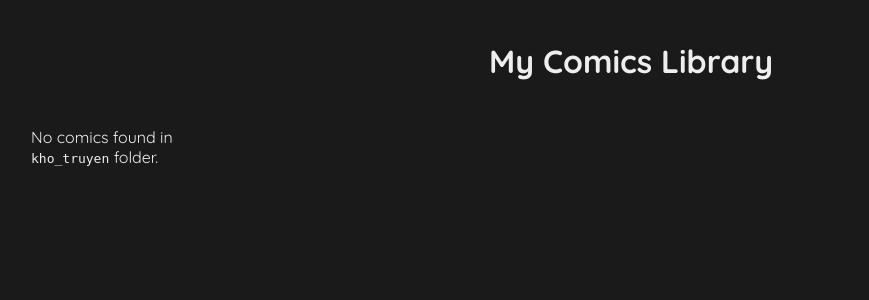
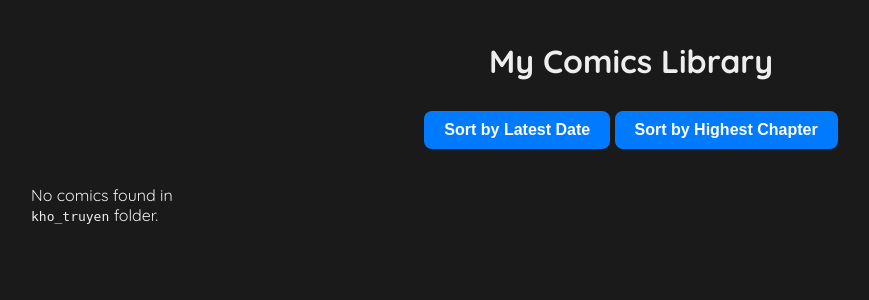
Before and after one commit to locthy/comic_lib, a Flask app: page / in a window 1280 px wide. Shown: the top 300 px of the page, without its empty margins (9-878 px from the left). Run offline with Flask 3, Linux system fonts and the light colour scheme; data that the repository does not hold is empty; some libraries are stand-ins or nearby versions.

Commit message:
Feature sort comic by latest update or most chapter

```diff
--- a/server.py
+++ b/server.py
@@ -1,7 +1,7 @@
 import os
 import re
 import argparse
-from flask import Flask, render_template, send_from_directory, abort
+from flask import Flask, render_template, send_from_directory, abort, jsonify, request
 from ultis import get_comics
 
 app = Flask(__name__)
@@ -72,9 +72,26 @@ def get_comic_name(comic_name):
 
 @app.route("/")
 def index():
-    comics = get_comics(BASE_DIR)
-    comics.sort(key=lambda c: c["highest_chapter"], reverse=True)
-    return render_template("index.html", comics=comics)
+    # Only return the template. JS will handle the data later.
+    # Chỉ trả về template. JS sẽ xử lý dữ liệu sau.
+    return render_template("index.html")
+
+
+@app.route("/api/comics")
+def api_get_comics():
+    comic_data = get_comics(BASE_DIR)
+    sort_method = request.args.get("sort", "latest")
+
+    if sort_method == "chapter":
+        sorted_data = sorted(
+            comic_data, key=lambda c: float(c.get("highest_chapter") or 0), reverse=True
+        )
+    else:
+        sorted_data = sorted(
+            comic_data, key=lambda c: float(c.get("time_update") or 0), reverse=True
+        )
+
+    return jsonify(sorted_data)
 
 
 @app.route("/wtf/")
--- a/templates/index.html
+++ b/templates/index.html
@@ -89,12 +89,77 @@
             padding: 2px 5px 8px;
             text-align: center;
         }
+
+        .btn {
+            display: inline-block;
+            padding: 10px 20px;
+            font-size: 16px;
+            font-weight: 600;
+            text-align: center;
+            text-decoration: none;
+            /* Removes underline from <a> tags / Bỏ gạch chân */
+            cursor: pointer;
+            border: none;
+            border-radius: 8px;
+            /* Rounded corners / Bo góc */
+            transition: all 0.3s ease;
+            /* Smooth animations / Hiệu ứng mượt mà */
+            font-family: Arial, sans-serif;
+        }
+
+        /* Primary Button Color / Màu nút chính */
+        .btn-primary {
+            background-color: #007bff;
+            /* Blue / Xanh dương */
+            color: #ffffff;
+        }
+
+        .btn-primary:hover {
+            background-color: #0056b3;
+            /* Darker blue on hover / Xanh đậm hơn khi di chuột */
+            transform: translateY(-2px);
+            /* Slight lift effect / Hiệu ứng nhấc lên nhẹ */
+            box-shadow: 0 4px 8px rgba(0, 123, 255, 0.3);
+            /* Soft shadow / Đổ bóng nhẹ */
+        }
+
+        .btn-primary:active {
+            transform: translateY(0);
+            /* Pushes back down on click / Nhấn xuống khi click */
+            box-shadow: 0 2px 4px rgba(0, 123, 255, 0.2);
+        }
+
+        /* Secondary Button Color / Màu nút phụ */
+        .btn-secondary {
+            background-color: #6c757d;
+            /* Gray / Xám */
+            color: #ffffff;
+        }
+
+        .btn-secondary:hover {
+            background-color: #5a6268;
+            transform: translateY(-2px);
+            box-shadow: 0 4px 8px rgba(108, 117, 125, 0.3);
+        }
+
+        .btn-secondary:active {
+            transform: translateY(0);
+            box-shadow: 0 2px 4px rgba(108, 117, 125, 0.2);
+        }
     </style>
 </head>
 
 <body>
     <h1>My Comics Library</h1>
-    <div class="grid">
+    <div class="sort-buttons" style="margin-bottom: 20px;">
+        <button class="btn btn-primary" onclick="sortComics('latest')">Sort by Latest Date</button>
+        <button class="btn btn-primary" onclick="sortComics('chapter')">Sort by Highest Chapter</button>
+    </div>
+
+    <div class="grid" id="comic-grid">
+    </div>
+
+    <!-- <div class="grid">
         {% for comic in comics %}
         <a href="{{ url_for('view_comic', comic_name=comic.name) }}" class="card">
             <img src="/static/kho_truyen_local/{{ comic.name }}/thumbnail.jpg" alt="Cover">
@@ -108,7 +173,69 @@
         {% else %}
         <p>No comics found in <code>kho_truyen</code> folder.</p>
         {% endfor %}
-    </div>
+    </div> -->
 </body>
 
+<script>
+    function renderComics(comicsData) {
+        const gridContainer = document.getElementById('comic-grid');
+
+        // Clear the current grid
+        // Xóa lưới hiện tại
+        gridContainer.innerHTML = '';
+
+
+        if (comicsData.length === 0) {
+            gridContainer.innerHTML = '<p>No comics found in <code>kho_truyen</code> folder.</p>';
+            return;
+        }
+
+        // Build the new HTML string for all comics
+        // Xây dựng chuỗi HTML mới cho tất cả truyện tranh
+        let htmlContent = '';
+
+        comicsData.forEach(comic => {
+
+            let displayChapter = (comic.highest_chapter % 1 === 0)
+                ? parseInt(comic.highest_chapter)
+                : comic.highest_chapter;
+
+            // Note: JS cannot run Flask's url_for(). You must build the URL manually.
+            // Change '/view/' to match whatever your actual route URL is!
+            // Lưu ý: JS không thể chạy url_for() của Flask. Bạn phải tự tạo URL.
+            let comicUrl = `/comic/${encodeURIComponent(comic.name)}`;
+
+            // Append the exact HTML structure with your CSS classes
+            // Thêm cấu trúc HTML chính xác với các lớp CSS của bạn
+            htmlContent += `
+            <a href="${comicUrl}" class="card">
+                <img src="/static/kho_truyen_local/${comic.name}/thumbnail.jpg" alt="Cover">
+                <div class="card-content">
+                    <div class="card-title">${comic.display_name}</div>
+                    <div class="latest_chapter"> ${comic.latest_chapter} </div>
+                    <div class="chapter_count"> Chap ${displayChapter}</div>
+                </div>
+            </a>
+        `;
+        });
+
+        // Inject the final HTML into the grid
+        // Đưa HTML cuối cùng vào lưới
+        gridContainer.innerHTML = htmlContent;
+    }
+
+    function sortComics(sortMethod) {
+        fetch(`/api/comics?sort=${sortMethod}`)
+            .then(response => response.json())
+            .then(data => {
+                renderComics(data); // Call the function we just built!
+            })
+            .catch(error => console.error('Error fetching comics:', error));
+    }
+
+    // Load default sorting when page loads
+    // Tải sắp xếp mặc định khi trang vừa tải xong
+    window.onload = () => sortComics('latest');
+</script>
+
 </html>
--- a/truyen.py
+++ b/truyen.py
@@ -9,7 +9,7 @@ from datetime import datetime
 import threading
 import concurrent.futures
 import bisect
-from ultis import save_or_update_json, get_date_time, get_data_from_response
+from ultis import save_or_update_json, get_date_time, get_chapter_list_from_response
 
 # Khởi tạo (Cần thiết để chạy trên Windows)
 init(autoreset=True)
@@ -428,7 +428,7 @@ def get_chapters(url):
         print(Fore.RED + f"Failed to fetch comic {comic_name}: {response.status_code}")
         return
 
-    result = get_data_from_response(response)
+    result = get_chapter_list_from_response(response)
     return result
 
 
--- a/ultis.py
+++ b/ultis.py
@@ -23,6 +23,7 @@ def get_comics(BASE_DIR):
             display_name = item.replace("_", " ")  # Tên mặc định nếu ko có JSON
             latest_chapter = ""
             url = ""
+            time_update = ""
 
             if os.path.exists(json_path):
                 try:
@@ -32,11 +33,14 @@ def get_comics(BASE_DIR):
                         display_name = data.get("name", display_name)
                         latest_chapter = data.get("latest_chapter", latest_chapter)
                         url = data.get("url", url)
+                        time_update = data.get("time_update", time_update)
+
                 except Exception as e:
                     print(f"Lỗi đọc JSON tại {item}: {e}")
 
             # --- LOGIC CHANGE START ---
             # Thay thế list comprehension bằng vòng lặp rõ ràng để xử lý số thập phân
+
             chap_nums = []
             for f in os.listdir(comic_path):
                 if os.path.isdir(os.path.join(comic_path, f)):
@@ -62,6 +66,7 @@ def get_comics(BASE_DIR):
                     "latest_chapter": latest_chapter,
                     "highest_chapter": highest_chapter,
                     "url": url,
+                    "time_update": time_update,
                 }
             )
 
@@ -109,6 +114,7 @@ def save_or_update_json(json_path, new_data):
         # Nếu file chưa tồn tại, bắt đầu bằng một dict trống
         current_data = {}
 
+    current_data["time_update"] = int(time.time())
     # Bước 2: Hợp nhất dữ liệu (Đây là phần quan trọng nhất)
     # Nếu key đã có -> nó sẽ cập nhật giá trị mới
     # Nếu key chưa có -> nó sẽ thêm key mới vào
@@ -119,7 +125,7 @@ def save_or_update_json(json_path, new_data):
         json.dump(current_data, f, ensure_ascii=False, indent=4)
 
 
-def get_data_from_response(res):
+def get_chapter_list_from_response(res):
     """Return a list of comics chapter
         EG: []"26.2", "26", "25", ...]
         from a response of http request
@@ -147,3 +153,21 @@ def get_data_from_response(res):
             continue
     comic_chapters = list(map(lambda x: x.split(" ")[-1], comic_chapters))
     return comic_chapters
+
+
+def get_genre_list_from_response(res):
+    """Return a list of comics chapter
+        EG: []"manhwa", "lich us",...]
+        from a response of http request
+
+    Args:
+        res (list): _description_
+    """
+
+    soup = BeautifulSoup(res.text, "html.parser")
+    genre_tags = soup.find_all("a", class_="clblue")
+
+    # Extract the text from each tag and strip any extra whitespace
+    # Trích xuất văn bản từ mỗi thẻ và xóa bỏ khoảng trắng thừa
+    genres = [tag.text.strip() for tag in genre_tags]
+    return genres
```
Also changed, not shown: auto_update_comic.py (+8 -3 lines), description.txt (added, +17 -0 lines).
